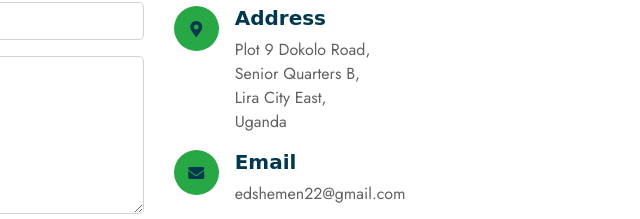
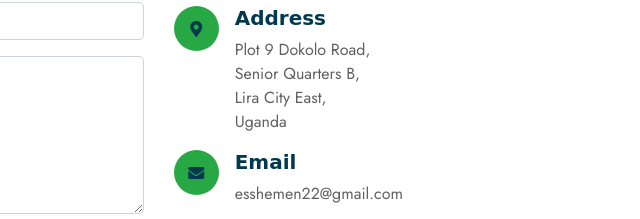
Before and after one commit to KaKebe-Technologies-Limited/edshemen, a plain HTML site: page contact.html in a window 1280 px wide. Shown: the part 846-1065 px from the top of the page, 588-1228 px from the left. Drawn offline with nearby package versions, Linux system fonts and the light colour scheme.

Commit message:
Changed email

```diff
--- a/contact.html
+++ b/contact.html
@@ -198,7 +198,7 @@
             ></i>
             <div class="pl-3">
               <h5>Email</h5>
-              <p>edshemen22@gmail.com</p>
+              <p>esshemen22@gmail.com</p>
             </div>
           </div>
           <div class="d-flex">
```
Also changed, not shown: team.html (+1 -1 lines).
